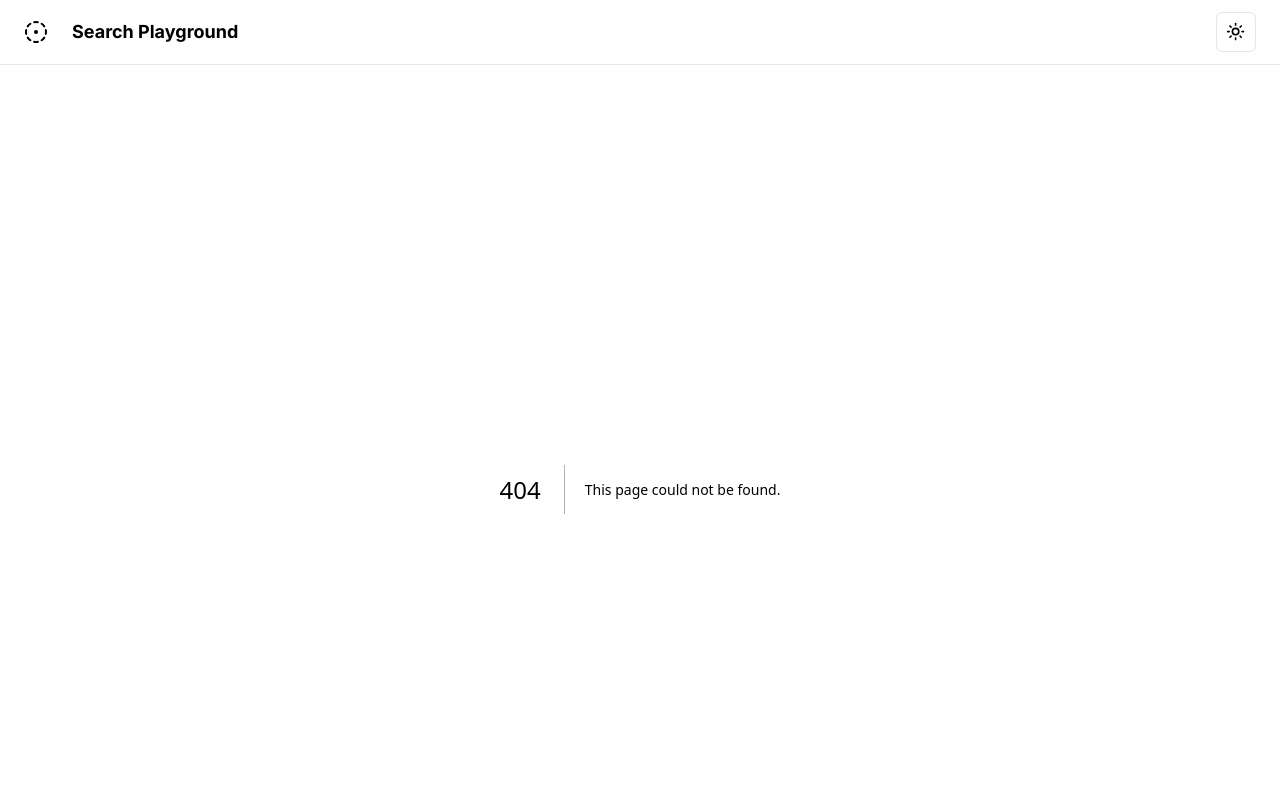
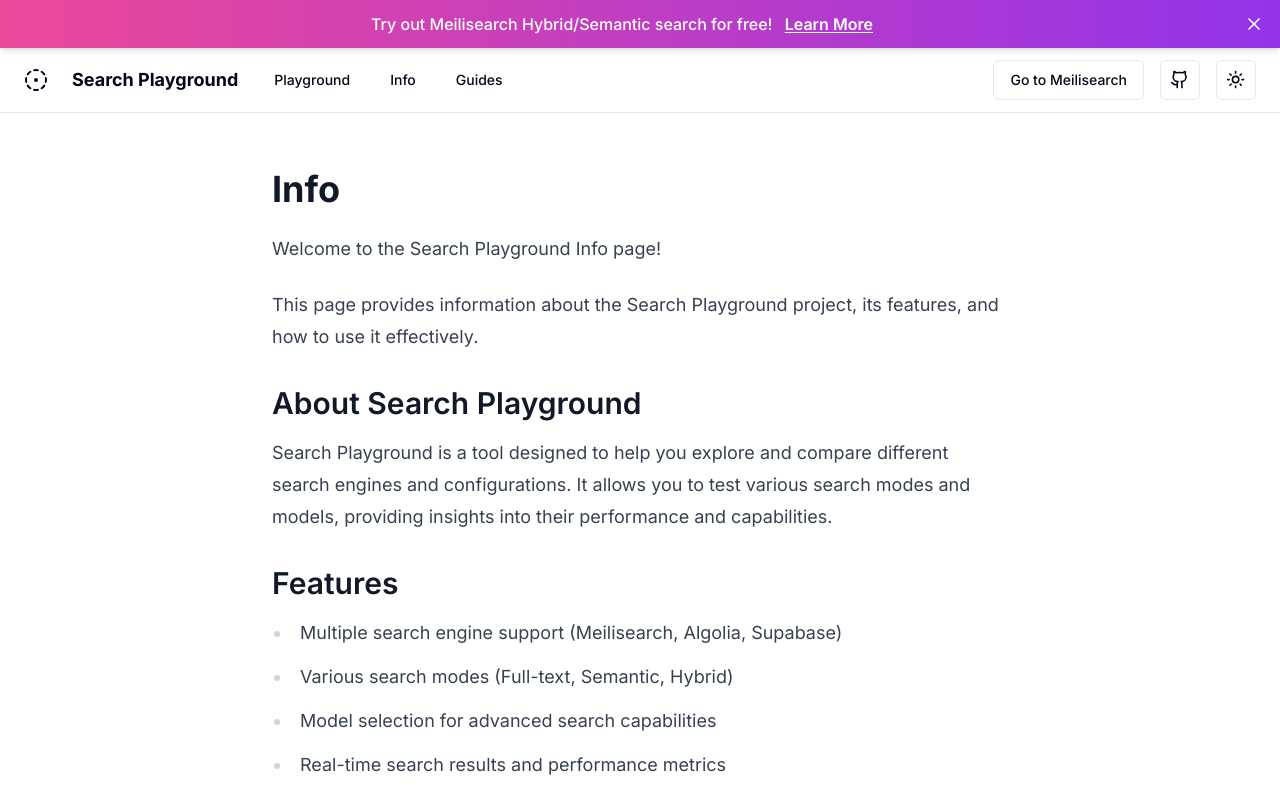
Before and after one commit to qdequele/search-playground, a Next.js app: page /info in a window 1280 px wide. Before the commit this address had no page. Shown: the top 800 px of the page. Built offline with nearby package versions, Linux system fonts and the light colour scheme.

Commit message:
Add an info and guides markdown.

```diff
--- /dev/null
+++ b/next.config.js
@@ -0,0 +1,11 @@
+const withMDX = require("@next/mdx")();
+
+/** @type {import('next').NextConfig} */
+const nextConfig = {
+  pageExtensions: ["js", "jsx", "mdx", "ts", "tsx"],
+  experimental: {
+    mdxRs: true,
+  },
+};
+
+module.exports = withMDX(nextConfig);
--- a/package.json
+++ b/package.json
@@ -10,6 +10,9 @@
   },
   "dependencies": {
     "@algolia/client-search": "^5.2.2",
+    "@mdx-js/loader": "^3.0.1",
+    "@mdx-js/react": "^3.0.1",
+    "@next/mdx": "^14.2.7",
     "@radix-ui/react-dialog": "^1.1.1",
     "@radix-ui/react-dropdown-menu": "^2.1.1",
     "@radix-ui/react-label": "^2.1.0",
@@ -32,6 +35,7 @@
     "tailwindcss-animate": "^1.0.7"
   },
   "devDependencies": {
+    "@tailwindcss/typography": "^0.5.15",
     "eslint": "^8",
     "eslint-config-next": "^0.2.4",
     "postcss": "^8",
--- /dev/null
+++ b/src/app/guides/page.jsx
@@ -0,0 +1,11 @@
+"use client"
+import { MDXWrapper } from '@/components/MDXWrapper';
+import GuidesContent from './page.mdx';
+
+export default function GuidesPage() {
+  return (
+    <MDXWrapper>
+      <GuidesContent />
+    </MDXWrapper>
+  );
+}
--- /dev/null
+++ b/src/app/guides/page.mdx
@@ -0,0 +1,36 @@
+# Guides
+
+Welcome to the Search Playground Guides! Here you'll find helpful tutorials and best practices for using our search tools effectively.
+
+## Getting Started
+
+1. **Choosing a Search Engine**
+
+   - Navigate to the [Playground](/) page.
+   - Use the first dropdown to select your preferred search engine (Meilisearch, Algolia, or Supabase).
+
+2. **Selecting a Search Mode**
+
+   - For Meilisearch and Supabase, choose between Full-text, Semantic, or Hybrid search modes.
+   - Algolia uses its default search mode.
+
+3. **Picking a Model (for Semantic and Hybrid Search)**
+
+   - If you've selected Semantic or Hybrid search, choose a model from the dropdown.
+   - Different models offer various performance and accuracy trade-offs.
+
+4. **Performing a Search**
+   - Enter your query in the search bar at the top of the page.
+   - Results will appear in real-time as you type.
+
+## Advanced Tips
+
+- **Comparing Search Engines**: Use the side-by-side view to compare results from different search engines or configurations.
+- **Performance Metrics**: Pay attention to the processing time displayed for each search to gauge performance.
+- **URL Sharing**: The URL updates with your current configuration, allowing you to easily share specific searches and setups.
+
+## Troubleshooting
+
+If you encounter any issues or have questions, please refer to our [Info](/info) page or contact our support team.
+
+Happy searching!
--- /dev/null
+++ b/src/app/info/page.jsx
@@ -0,0 +1,11 @@
+"use client"
+import { MDXWrapper } from '@/components/MDXWrapper';
+import InfoContent from './page.mdx';
+
+export default function InfoPage() {
+  return (
+    <MDXWrapper>
+      <InfoContent />
+    </MDXWrapper>
+  );
+}
--- /dev/null
+++ b/src/app/info/page.mdx
@@ -0,0 +1,26 @@
+# Info
+
+Welcome to the Search Playground Info page!
+
+This page provides information about the Search Playground project, its features, and how to use it effectively.
+
+## About Search Playground
+
+Search Playground is a tool designed to help you explore and compare different search engines and configurations. It allows you to test various search modes and models, providing insights into their performance and capabilities.
+
+## Features
+
+- Multiple search engine support (Meilisearch, Algolia, Supabase)
+- Various search modes (Full-text, Semantic, Hybrid)
+- Model selection for advanced search capabilities
+- Real-time search results and performance metrics
+
+## How to Use
+
+1. Select your desired search engine from the dropdown menu.
+2. Choose the search mode (if applicable).
+3. Select a model for semantic or hybrid search (if available).
+4. Enter your search query in the search bar.
+5. View and compare the results in real-time.
+
+For more detailed instructions and tips, please check out our [Guides](/guides) page.
--- a/src/app/layout.js
+++ b/src/app/layout.js
@@ -2,9 +2,12 @@
 import { cn } from "../lib/utils";
 import "./globals.css";
 import * as React from "react";
-import { CircleDotDashed } from "lucide-react";
+import { CircleDotDashed, Github } from "lucide-react";
 import { ThemeProvider } from "@/components/theme-provider";
 import { ModeToggle } from "@/components/mode-toggle";
+import { Banner } from "@/components/Banner";
+import Link from "next/link";
+import { Button } from "@/components/ui/button";
 
 const fontSans = FontSans({ subsets: ["latin"], variable: "--font-sans" });
 
@@ -28,14 +31,51 @@
           enableSystem
           disableTransitionOnChange
         >
+          <Banner />
           <div className="flex-col flex">
             <div className="border-b">
-              <div className="flex flex-raw items-center justify-between mx-6 my-3">
-                <div className="flex items-center text-lg font-medium ">
+              <div className="flex items-center justify-between mx-6 my-3">
+                <div className="flex items-center">
                   <CircleDotDashed className="h-6 w-6" />
-                  <h1 className="pl-6 font-bold">Search Playground</h1>
+                  <h1 className="pl-6 font-bold text-lg">Search Playground</h1>
+                  <nav className="ml-6 space-x-4">
+                    <Link href="/">
+                      <Button variant="ghost" size="sm">
+                        Playground
+                      </Button>
+                    </Link>
+                    <Link href="/info">
+                      <Button variant="ghost" size="sm">
+                        Info
+                      </Button>
+                    </Link>
+                    <Link href="/guides">
+                      <Button variant="ghost" size="sm">
+                        Guides
+                      </Button>
+                    </Link>
+                  </nav>
                 </div>
-                <ModeToggle />
+                <div className="flex items-center space-x-4">
+                  <Link
+                    href="https://www.meilisearch.com"
+                    target="_blank"
+                    rel="noopener noreferrer"
+                  >
+                    <Button variant="outline">Go to Meilisearch</Button>
+                  </Link>
+                  <Link
+                    href="https://github.com/meilisearch/meilisearch"
+                    target="_blank"
+                    rel="noopener noreferrer"
+                  >
+                    <Button variant="outline" size="icon">
+                      <Github className="h-[1.2rem] w-[1.2rem]" />
+                      <span className="sr-only">GitHub</span>
+                    </Button>
+                  </Link>
+                  <ModeToggle />
+                </div>
               </div>
             </div>
           </div>
--- /dev/null
+++ b/src/components/Banner.jsx
@@ -0,0 +1,52 @@
+'use client';
+
+import React, { useEffect, useState } from 'react';
+import Link from 'next/link';
+import { X } from 'lucide-react';
+
+export function Banner() {
+  const [showBanner, setShowBanner] = useState(true);
+
+  useEffect(() => {
+    // Check localStorage when the component mounts
+    const bannerStatus = localStorage.getItem('bannerClosed');
+    if (bannerStatus === 'true') {
+      setShowBanner(false);
+    }
+  }, []);
+
+  const closeBanner = () => {
+    setShowBanner(false);
+    // Set the banner status in localStorage
+    localStorage.setItem('bannerClosed', 'true');
+  };
+
+  if (!showBanner) return null;
+
+  return (
+    <div className="bg-gradient-to-r from-pink-500 to-purple-600 text-white py-3 px-4 shadow-md">
+      <div className="flex items-center justify-between max-w-7xl mx-auto">
+        <div className="flex-grow text-center">
+          <p className="text-sm sm:text-base font-medium inline-block">
+            Try out Meilisearch Hybrid/Semantic search for free!{' '}
+            <Link
+              href="https://meilisearch.com/cloud"
+              className="text-white underline underline-offset-2 font-semibold hover:text-pink-200 transition-colors duration-200 ml-2"
+              target="_blank"
+              rel="noopener noreferrer"
+            >
+              Learn More
+            </Link>
+          </p>
+        </div>
+        <button
+          onClick={closeBanner}
+          className="text-white hover:text-pink-200 transition-colors duration-200 ml-4"
+          aria-label="Close banner"
+        >
+          <X className="h-5 w-5" />
+        </button>
+      </div>
+    </div>
+  );
+}
--- /dev/null
+++ b/src/components/MDXStyles.jsx
@@ -0,0 +1,11 @@
+import React from 'react';
+
+export function MDXStyles({ children }) {
+  return (
+    <div className="max-w-3xl mx-auto px-4 py-8">
+      <div className="prose prose-lg dark:prose-invert">
+        {children}
+      </div>
+    </div>
+  );
+}
--- /dev/null
+++ b/src/components/MDXWrapper.jsx
@@ -0,0 +1,23 @@
+'use client';
+
+import { MDXProvider } from '@mdx-js/react';
+import { MDXStyles } from './MDXStyles';
+
+const components = {
+  h1: (props) => <h1 className="text-4xl font-bold mb-6" {...props} />,
+  h2: (props) => <h2 className="text-3xl font-semibold mt-8 mb-4" {...props} />,
+  h3: (props) => <h3 className="text-2xl font-semibold mt-6 mb-3" {...props} />,
+  p: (props) => <p className="mb-4" {...props} />,
+  ul: (props) => <ul className="list-disc pl-5 mb-4" {...props} />,
+  ol: (props) => <ol className="list-decimal pl-5 mb-4" {...props} />,
+  li: (props) => <li className="mb-2" {...props} />,
+  a: (props) => <a className="text-blue-500 hover:underline" {...props} />,
+};
+
+export function MDXWrapper({ children }) {
+  return (
+    <MDXProvider components={components}>
+      <MDXStyles>{children}</MDXStyles>
+    </MDXProvider>
+  );
+}
--- a/tailwind.config.js
+++ b/tailwind.config.js
@@ -82,5 +82,8 @@
       },
     },
   },
-  plugins: [require("tailwindcss-animate")],
+  plugins: [
+    require("tailwindcss-animate"),
+    require("@tailwindcss/typography"), // Add this line
+  ],
 };
```
Also changed, not shown: 1 other file (tests, documents, lock files or other folders).
